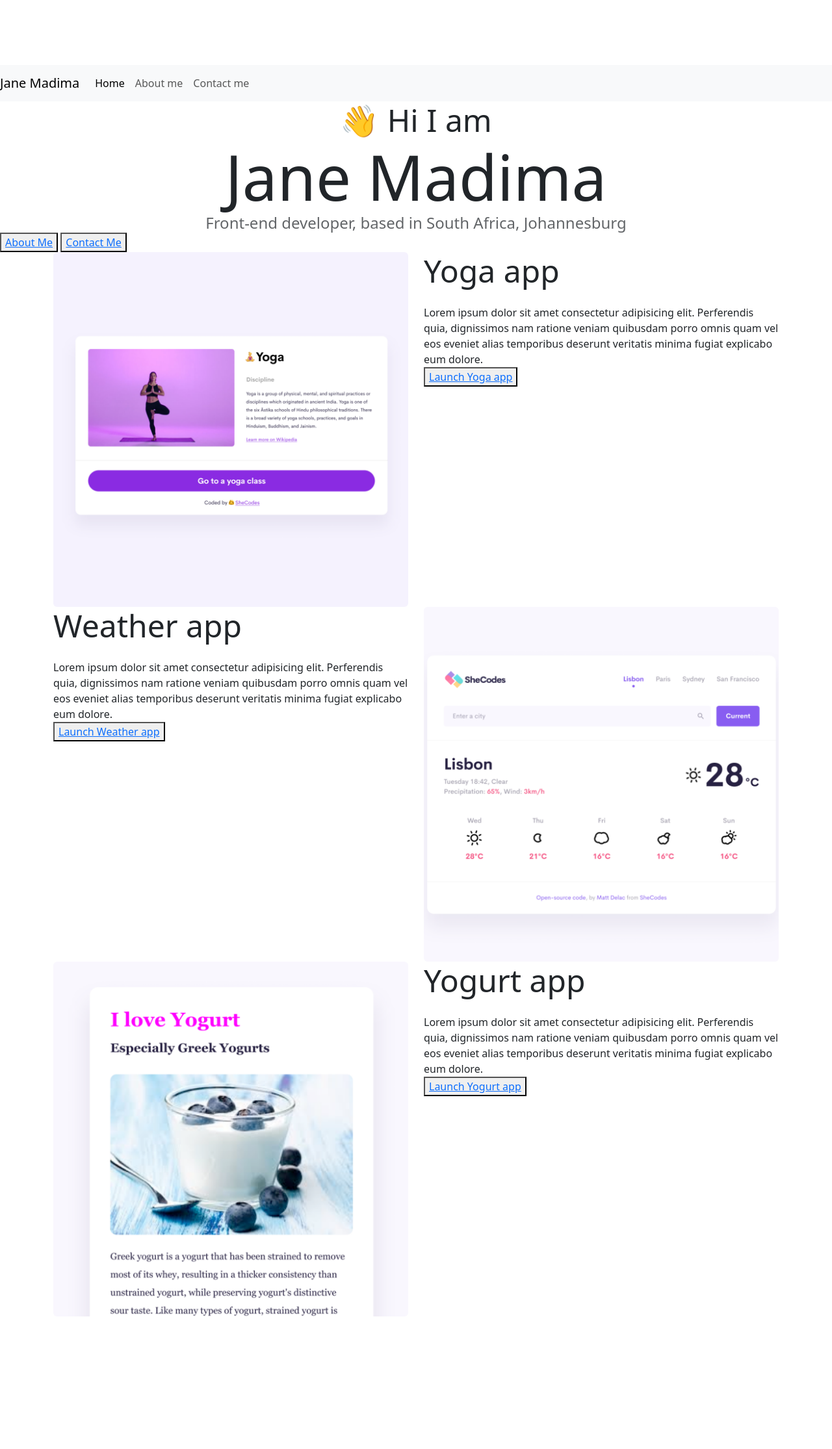
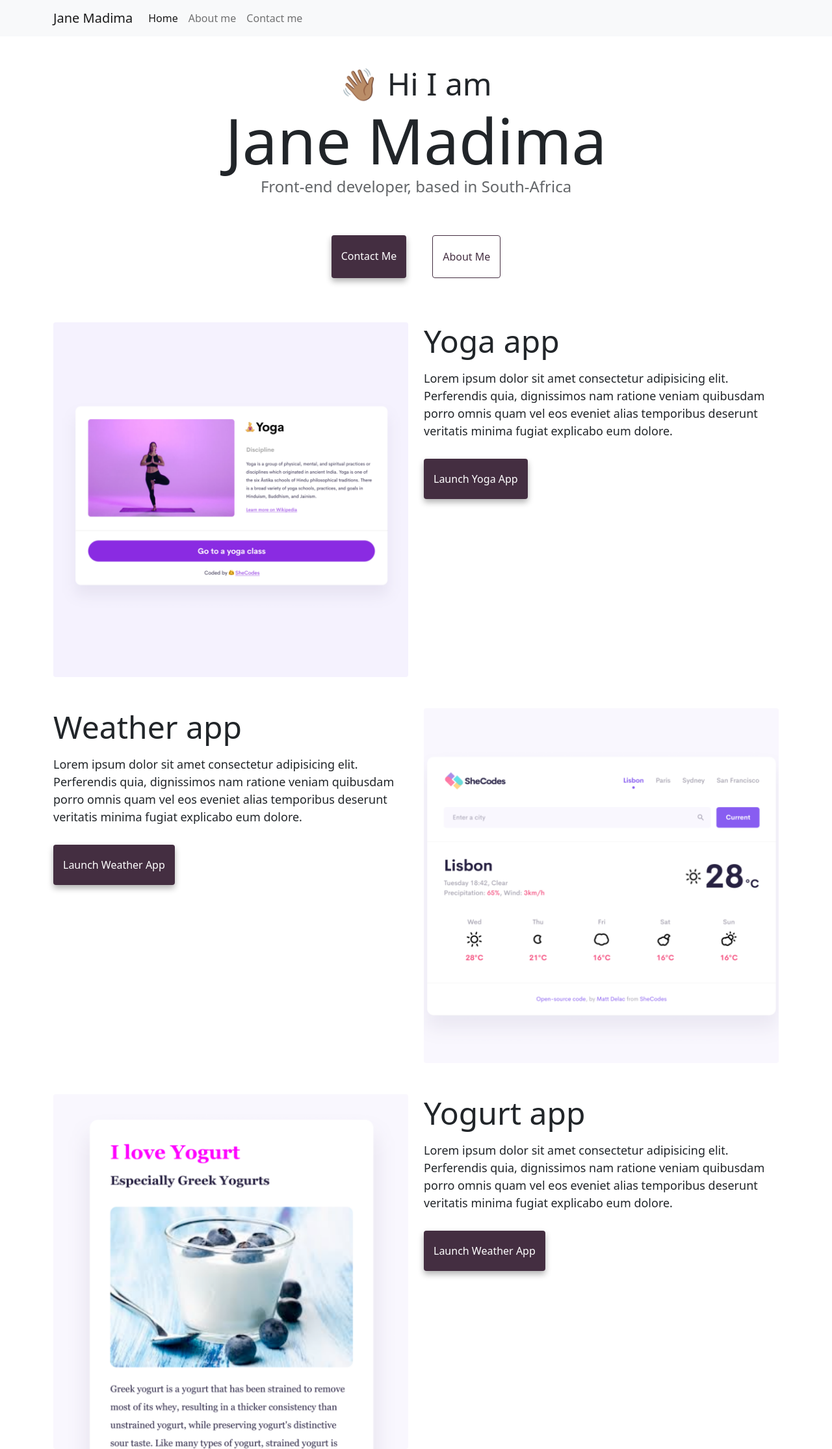
Before and after one commit to Janelle-Madima/Portfolio-project, a plain HTML site: page index.html in a window 1280 px wide. Shown: the whole page at 65% size. Before the commit the page ends 2026 px from the top, so only its background shows below. Drawn offline with nearby package versions, Linux system fonts and the light colour scheme.

Commit message:
made it SEO friendly

```diff
--- a/app.css
+++ b/app.css
@@ -1,5 +1,5 @@
 :root {
-  --primary-color: #6c63ff;
+  --primary-color: #442e41;
   --secondary-color: #f5f2fe;
   --box-shadow: 0 5px 10px rgba(0, 0, 0, 0.3);
 }
@@ -30,6 +30,11 @@ h3 {
 p {
   font-size: 18px;
   line-height: 1.5;
+}
+.buttons {
+  display: block;
+  text-align: center;
+  color: #000000;
 }
 
 .navigation-links {
--- a/index.html
+++ b/index.html
@@ -4,117 +4,140 @@
     <meta charset="UTF-8" />
     <meta http-equiv="X-UA-Compatible" content="IE=edge" />
     <meta name="viewport" content="width=device-width, initial-scale=1.0" />
+    <meta
+      name="description"
+      content="Portfolio work of front-end developer, Bukola Elisha"
+    />
+    <title>Jane Madima's Portfolio</title>
     <link
-      href="https://cdn.jsdelivr.net/npm/bootstrap@5.3.0-alpha1/dist/css/bootstrap.min.css"
+      href="https://cdn.jsdelivr.net/npm/bootstrap@5.0.0-beta2/dist/css/bootstrap.min.css"
       rel="stylesheet"
-      integrity="sha384-GLhlTQ8iRABdZLl6O3oVMWSktQOp6b7In1Zl3/Jr59b6EGGoI1aFkw7cmDA6j6gD"
+      integrity="sha384-BmbxuPwQa2lc/FVzBcNJ7UAyJxM6wuqIj61tLrc4wSX0szH/Ev+nYRRuWlolflfl"
       crossorigin="anonymous"
     />
     <script
-      src="https://cdn.jsdelivr.net/npm/bootstrap@5.3.0-alpha1/dist/js/bootstrap.bundle.min.js"
-      integrity="sha384-w76AqPfDkMBDXo30jS1Sgez6pr3x5MlQ1ZAGC+nuZB+EYdgRZgiwxhTBTkF7CXvN"
-      crossorigin="anonymous"
-    ></script>
-    <script
-      src="https://cdn.jsdelivr.net/npm/@popperjs/core@2.11.6/dist/umd/popper.min.js"
-      integrity="sha384-oBqDVmMz9ATKxIep9tiCxS/Z9fNfEXiDAYTujMAeBAsjFuCZSmKbSSUnQlmh/jp3"
-      crossorigin="anonymous"
-    ></script>
-    <script
-      src="https://cdn.jsdelivr.net/npm/bootstrap@5.3.0-alpha1/dist/js/bootstrap.min.js"
-      integrity="sha384-mQ93GR66B00ZXjt0YO5KlohRA5SY2XofN4zfuZxLkoj1gXtW8ANNCe9d5Y3eG5eD"
+      src="https://cdn.jsdelivr.net/npm/bootstrap@5.0.0-beta2/dist/js/bootstrap.bundle.min.js"
+      integrity="sha384-b5kHyXgcpbZJO/tY9Ul7kGkf1S0CWuKcCD38l8YkeH8z8QjE0GmW1gYU5S9FOnJ0"
       crossorigin="anonymous"
     ></script>
     <link rel="stylesheet" href="/app.css" />
-    <title>Jane Madima's Portfolio</title>
   </head>
   <body>
-    <nav class="navbar navbar-expand-lg navbar-light bg-light">
-      <a class="navbar-brand" href="#">Jane Madima</a>
+    <nav class="navbar navbar-expand-lg navbar-light bg-light fixed-top">
+      <div class="container">
+        <a class="navbar-brand" href="/index.html">Jane Madima</a>
         <button
           class="navbar-toggler"
           type="button"
-        data-toggle="collapse"
-        data-target="#navbarNavAltMarkup"
-        aria-controls="navbarNavAltMarkup"
+          data-bs-toggle="collapse"
+          data-bs-target="#navbarNav"
+          aria-controls="navbarNav"
           aria-expanded="false"
           aria-label="Toggle navigation"
         >
           <span class="navbar-toggler-icon"></span>
         </button>
-      <div class="collapse navbar-collapse" id="navbarNavAltMarkup">
-        <div class="navbar-nav">
-          <a class="nav-item nav-link active" href="#"
-            >Home <span class="sr-only"></span
-          ></a>
-          <a class="nav-item nav-link" href="/about.html">About me</a>
-          <a class="nav-item nav-link" href="/about.html#contact">Contact me</a>
+        <div class="collapse navbar-collapse" id="navbarNav">
+          <ul class="navbar-nav">
+            <li class="nav-item">
+              <a class="nav-link active" aria-current="page" href="/index.html"
+                >Home</a
+              >
+            </li>
+            <li class="nav-item">
+              <a class="nav-link" href="/about.html">About me</a>
+            </li>
+            <li class="nav-item">
+              <a class="nav-link" href="/about.html#contact">Contact me</a>
+            </li>
+          </ul>
         </div>
       </div>
     </nav>
-    <h2 class="text-center">👋 Hi I am</h2>
+    <h2 class="text-center">👋🏽 Hi I am</h2>
     <h1 class="text-center">Jane Madima</h1>
-    <h3 class="text-center">
-      Front-end developer, based in South Africa, Johannesburg
-    </h3>
-    <div class="buttons">
-      <button class="about">
-        <a href="/about.html"> About Me </a>
-      </button>
-      <button class="contact">
-        <a href="/about.html#contact"> Contact Me </a>
-      </button>
+    <h3 class="text-center">Front-end developer, based in South-Africa</h3>
+    <div class="navigation-links mb-5">
+      <a href="about.html#contact" class="primary-link">Contact me</a>
+      <a href="about.html" class="secondary-link">About me</a>
     </div>
     <div class="container">
       <div class="row">
-        <div class="col-md-6">
-          <img src="yoga.png" class="img-fluid rounded" />
+        <div class="col-6 d-none d-sm-block">
+          <img
+            src="/yoga.png"
+            class="img-fluid rounded homepage-image"
+            alt="picture of yoga app"
+          />
         </div>
-        <div class="col-md-6">
-          <h2 class="apps">Yoga app</h2>
-          <br />
+        <div class="col-6 paragraph">
+          <h2 class="mb-3">Yoga app</h2>
+          <p>
             Lorem ipsum dolor sit amet consectetur adipisicing elit. Perferendis
             quia, dignissimos nam ratione veniam quibusdam porro omnis quam vel
             eos eveniet alias temporibus deserunt veritatis minima fugiat
             explicabo eum dolore.
-          <br />
-          <button class="launch">
-            <a href="index.html#hi"> Launch Yoga app </a>
-          </button>
+          </p>
+          <div class="mt-5">
+            <a
+              href="#"
+              class="primary-link launch-button"
+              title="launch yoga app"
+              >Launch Yoga App</a
+            >
           </div>
         </div>
-      <div class="row">
-        <div class="col-md-6">
-          <h2 class="apps">Weather app</h2>
-          <br />
+      </div>
+      <div class="row mt-5">
+        <div class="col-6 paragraph">
+          <h2 class="mb-3">Weather app</h2>
+          <p>
             Lorem ipsum dolor sit amet consectetur adipisicing elit. Perferendis
             quia, dignissimos nam ratione veniam quibusdam porro omnis quam vel
             eos eveniet alias temporibus deserunt veritatis minima fugiat
             explicabo eum dolore.
-          <br />
-          <button class="launch">
-            <a href="index.html#hi"> Launch Weather app </a>
-          </button>
-        </div>
-        <div class="col-md-6">
-          <img src="weather.png" class="img-fluid rounded" />
+          </p>
+          <div class="mt-5">
+            <a
+              href="#"
+              class="primary-link launch-button"
+              title="launch weather app"
+              >Launch Weather App</a
+            >
           </div>
         </div>
-      <div class="row">
-        <div class="col-md-6">
-          <img src="yogurt.png" class="img-fluid rounded" />
+        <div class="col-6 d-none d-sm-block">
+          <img
+            src="/weather.png"
+            class="img-fluid rounded homepage-image"
+            alt="picture of weather app"
+          />
         </div>
-        <div class="col-md-6">
-          <h2 class="apps">Yogurt app</h2>
-          <br />
+      </div>
+      <div class="row mt-5">
+        <div class="col-6 d-none d-sm-block">
+          <img
+            src="/yogurt.png"
+            class="img-fluid rounded homepage-image"
+            alt="picture of yogurt app"
+          />
+        </div>
+        <div class="col-6 paragraph">
+          <h2 class="mb-3">Yogurt app</h2>
+          <p>
             Lorem ipsum dolor sit amet consectetur adipisicing elit. Perferendis
             quia, dignissimos nam ratione veniam quibusdam porro omnis quam vel
             eos eveniet alias temporibus deserunt veritatis minima fugiat
             explicabo eum dolore.
-          <br />
-          <button class="launch">
-            <a href="index.html#hi"> Launch Yogurt app </a>
-          </button>
+          </p>
+          <div class="mt-5">
+            <a
+              href="#"
+              class="primary-link launch-button"
+              title="launch yogurt app"
+              >Launch Weather App</a
+            >
+          </div>
         </div>
       </div>
     </div>
```
Also changed, not shown: about.html (+95 -40 lines). Lines whose indentation alone changed are shown as unchanged.
